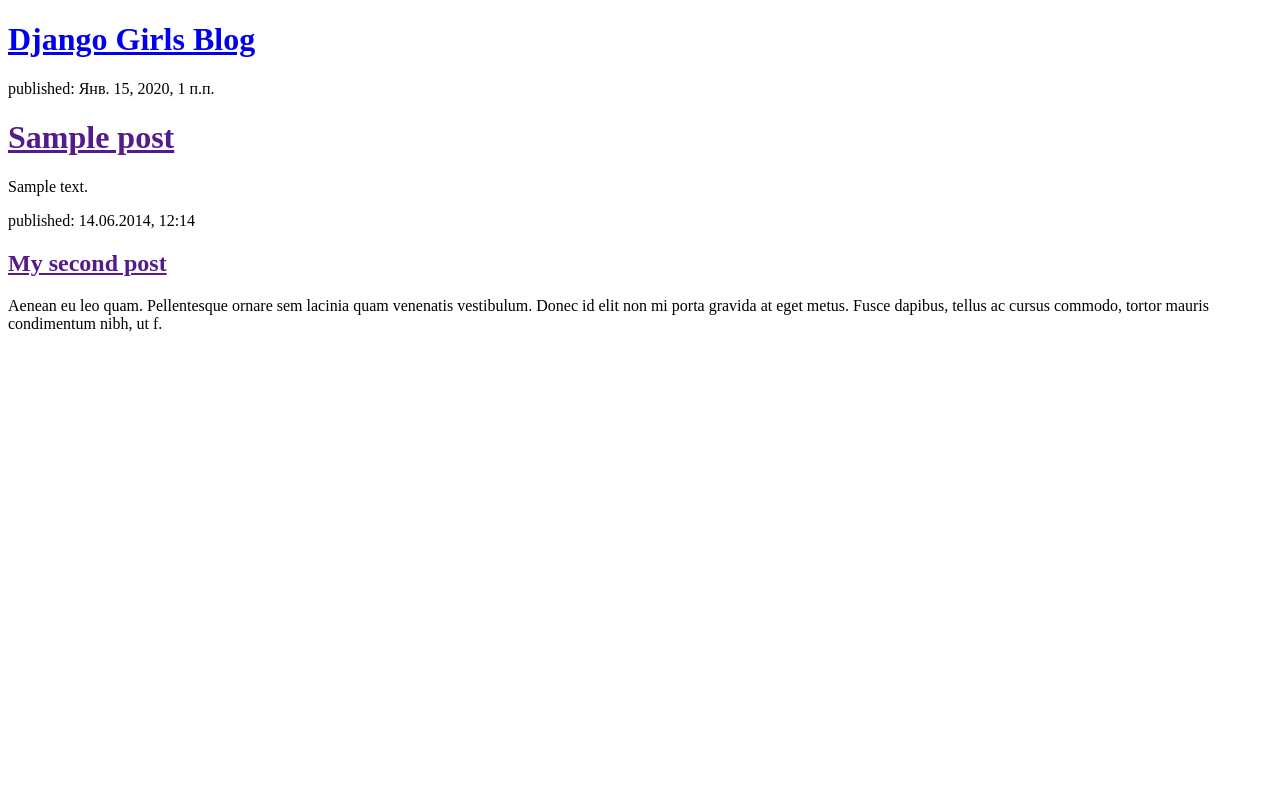
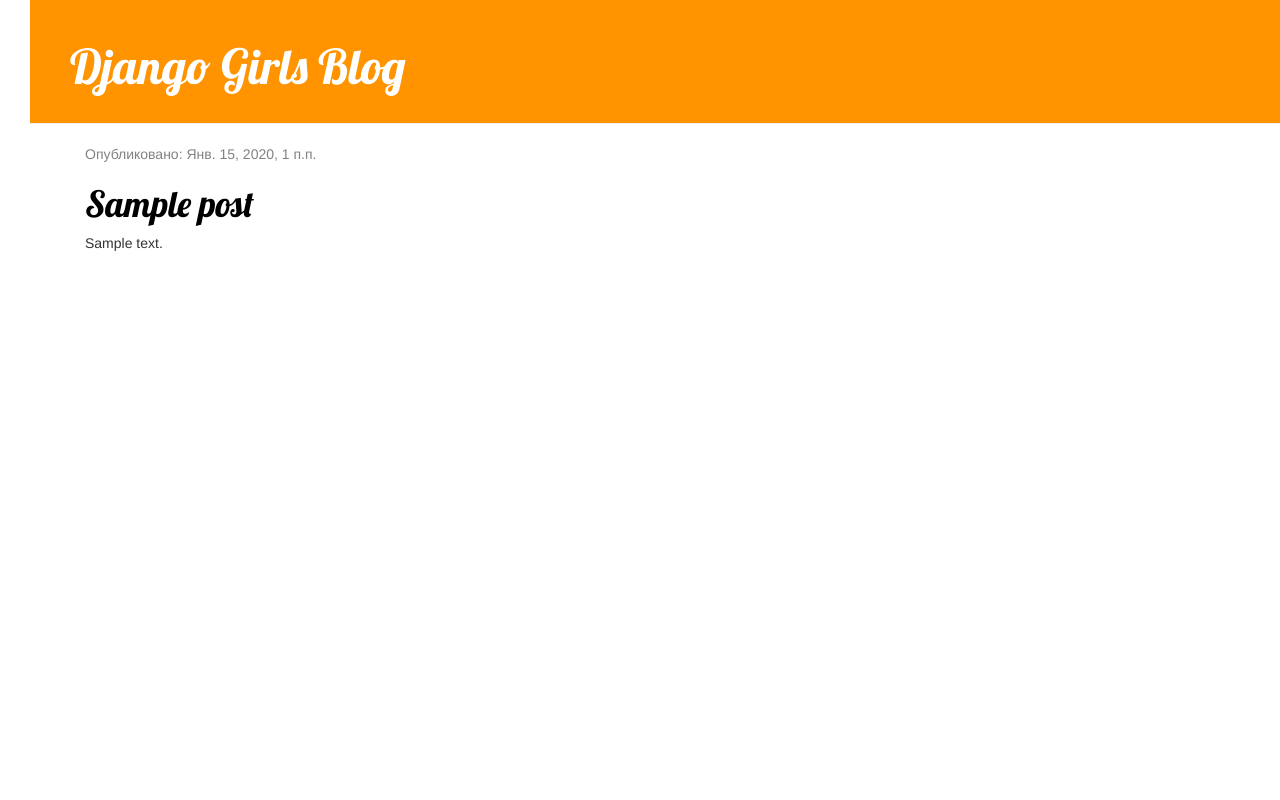
Before and after one commit to Deorka/blog, a Django app: template blog/templates/blog/post_list.html in a window 1280 px wide. Run offline with Django 3.2, Linux system fonts and the light colour scheme; the template is opened without the code that fills it: values that come from a table or form of the project are taken from there, others are empty; tables that the repository leaves empty hold one stand-in row (values such as "Sample post"); some libraries are stand-ins or nearby versions.

Commit message:
Have changed html file, add styles

```diff
--- /dev/null
+++ b/blog/static/css/blog.css
@@ -0,0 +1,53 @@
+h1 a{
+    color: #FCA205;
+    font-family: 'Lobster';
+}
+body {
+    padding-left: 30px;
+}
+.page-header {
+    background-color: #ff9400;
+    margin-top: 0;
+    padding: 20px 20px 20px 40px;
+}
+
+.page-header h1, .page-header h1 a, .page-header h1 a:visited, .page-header h1 a:active {
+    color: #ffffff;
+    font-size: 36pt;
+    text-decoration: none;
+}
+
+.content {
+    margin-left: 40px;
+}
+
+h1, h2, h3, h4 {
+    font-family: 'Lobster', cursive;
+}
+
+.date {
+    color: #828282;
+}
+
+.save {
+    float: right;
+}
+
+.post-form textarea, .post-form input {
+    width: 100%;
+}
+
+.top-menu, .top-menu:hover, .top-menu:visited {
+    color: #ffffff;
+    float: right;
+    font-size: 26pt;
+    margin-right: 20px;
+}
+
+.post {
+    margin-bottom: 70px;
+}
+
+.post h1 a, .post h1 a:visited {
+    color: #000000;
+}
--- /dev/null
+++ b/blog/templates/blog/base.html
@@ -0,0 +1,23 @@
+{% load static %}
+<html>
+    <head>
+        <link rel="stylesheet" href="//maxcdn.bootstrapcdn.com/bootstrap/3.2.0/css/bootstrap.min.css">
+        <link rel="stylesheet" href="//maxcdn.bootstrapcdn.com/bootstrap/3.2.0/css/bootstrap-theme.min.css">
+        <link href="https://fonts.googleapis.com/css?family=Lobster&subset=latin,cyrillic" rel="stylesheet" type="text/css">
+        <link rel="stylesheet" href='{% static "css/blog.css" %}'>
+        <title>Django Girls blog</title>
+    </head>
+    <body>
+        <div class="page-header">
+            <h1><a href="/">Django Girls Blog</a></h1>
+        </div>
+        <div class="content container">
+            <div class="row">
+                <div class="col-md-8">
+                {% block content %}
+                {% endblock %}
+                </div>
+            </div>
+        </div>
+    </body>
+</html>
--- a/blog/templates/blog/post_list.html
+++ b/blog/templates/blog/post_list.html
@@ -1,25 +1,13 @@
-<!DOCTYPE html>
-<html>
-    <head>
-        <title>Django Girls blog</title>
-    </head>
-    <body>
-        <div>
-            <h1><a href="/">Django Girls Blog</a></h1>
+{% extends 'blog/base.html' %}
+
+{% block content %}
+    {% for post in posts %}
+        <div class="post">
+            <div class="date">
+                <p>Опубликовано: {{ post.published_date }}</p>
+            </div>
+            <h1><a href="">{{ post.title }}</a></h1>
+            <p>{{ post.text|linebreaksbr }}</p>
         </div>
-
-        {% for post in posts %}
-            <div>
-                <p>published: {{ post.published_date }}</p>
-                <h1><a href="">{{ post.title }}</a></h1>
-                <p>{{ post.text|linebreaksbr }}</p>
-            </div>
-        {% endfor %}
-
-        <div>
-            <p>published: 14.06.2014, 12:14</p>
-            <h2><a href="">My second post</a></h2>
-            <p>Aenean eu leo quam. Pellentesque ornare sem lacinia quam venenatis vestibulum. Donec id elit non mi porta gravida at eget metus. Fusce dapibus, tellus ac cursus commodo, tortor mauris condimentum nibh, ut f.</p>
-        </div>
-    </body>
-</html>
+    {% endfor %}
+{% endblock %}
```
